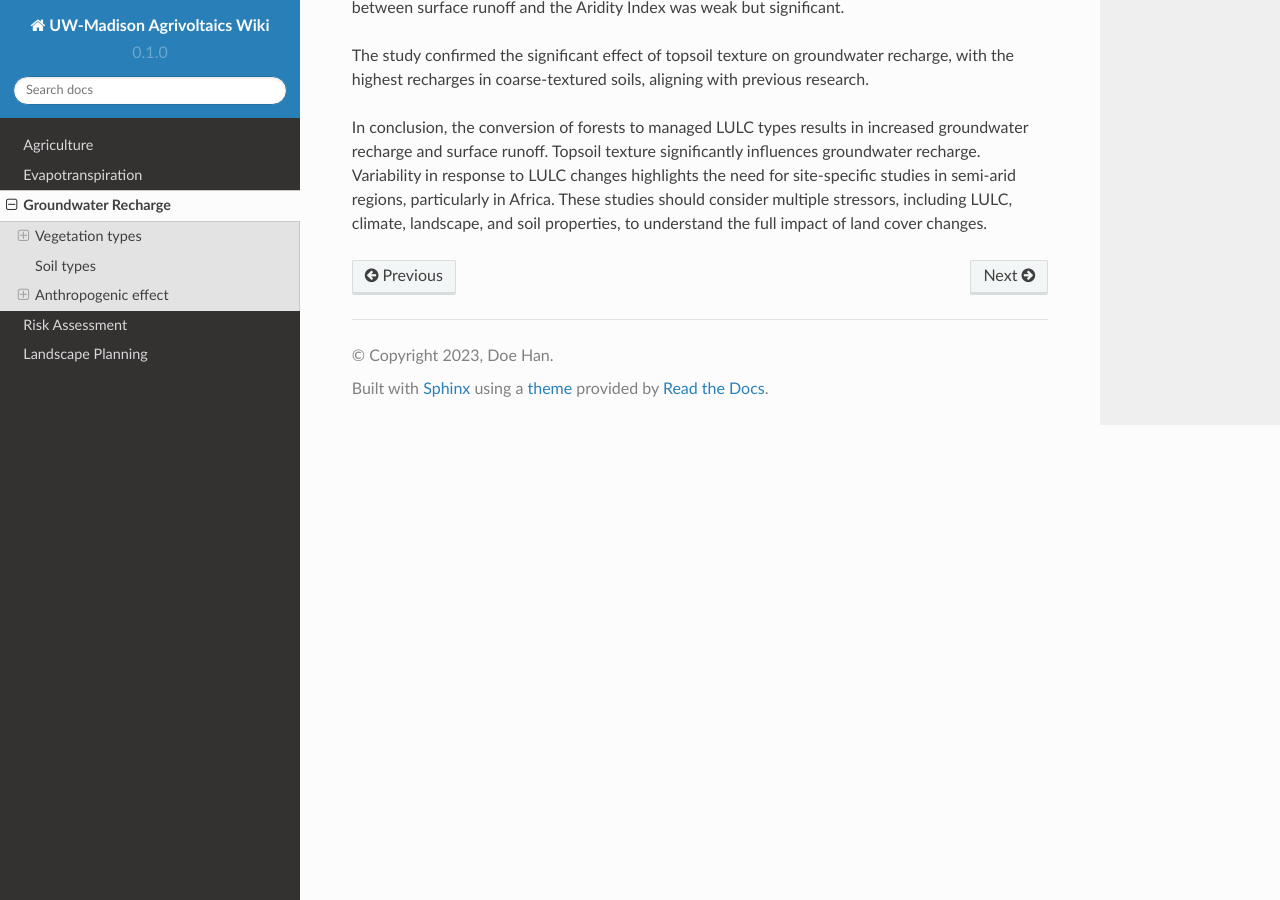
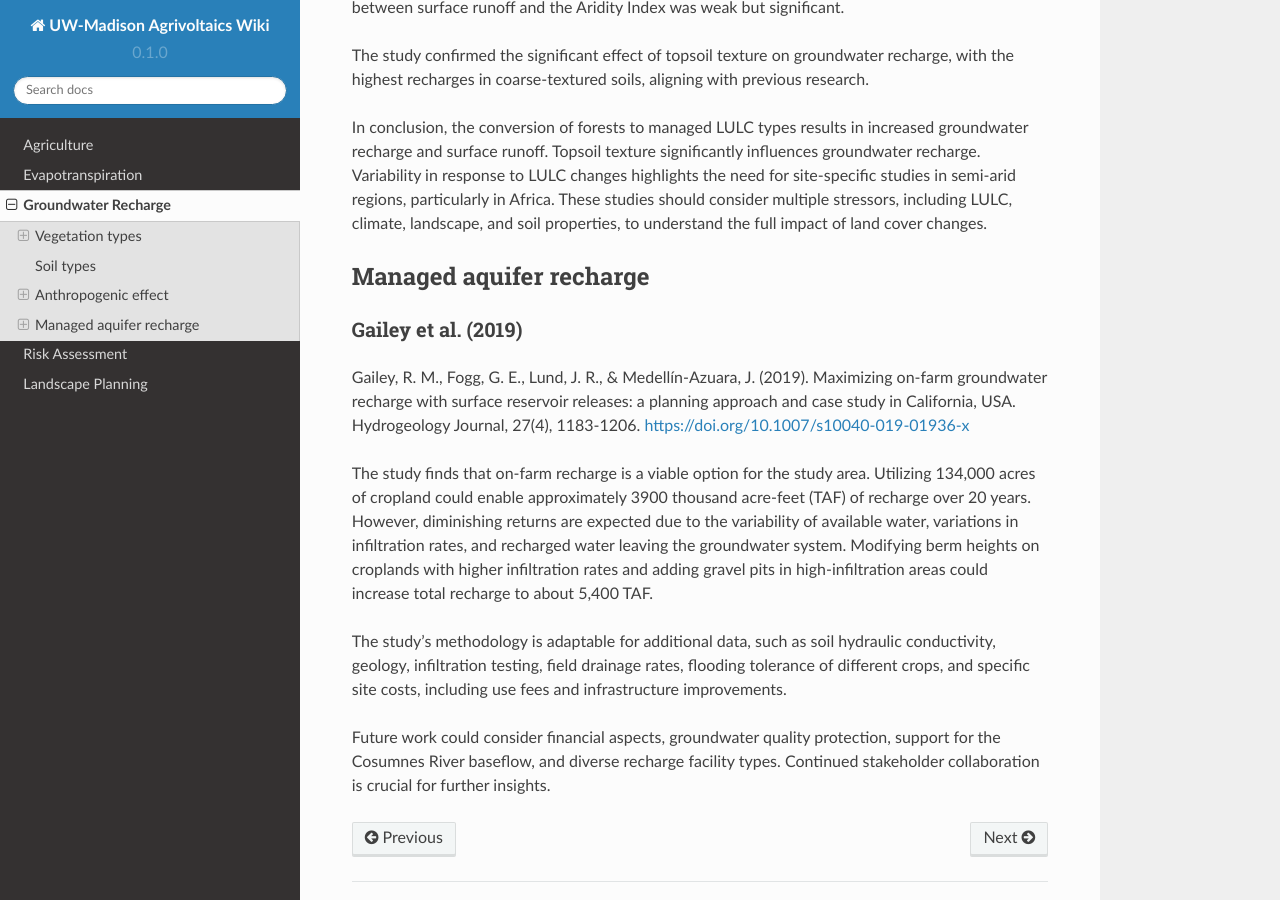
Before and after one commit to hanhydro/wiki, a Sphinx documentation site: the page built from docs/source/gw_rech.rst, in a window 1280 px wide and 900 px high, scrolled down 2018 px. Built offline with Sphinx 7.4.7 and the Read the Docs theme 2.0.0, drawn with Linux system fonts in a browser that asks for light colours; pages that are not in the unit, such as notebooks, are missing from menus.

Commit message:
Update gw_rech.rst

```diff
--- a/docs/source/gw_rech.rst
+++ b/docs/source/gw_rech.rst
@@ -41,3 +41,16 @@ Rehabilitation of bare land led to decreased surface runoff, with a reduction fr
 The study confirmed the significant effect of topsoil texture on groundwater recharge, with the highest recharges in coarse-textured soils, aligning with previous research.
 
 In conclusion, the conversion of forests to managed LULC types results in increased groundwater recharge and surface runoff. Topsoil texture significantly influences groundwater recharge. Variability in response to LULC changes highlights the need for site-specific studies in semi-arid regions, particularly in Africa. These studies should consider multiple stressors, including LULC, climate, landscape, and soil properties, to understand the full impact of land cover changes.
+
+
+Managed aquifer recharge
+------------------------
+Gailey et al. (2019)
+++++++++++++++++++++
+Gailey, R. M., Fogg, G. E., Lund, J. R., & Medellín-Azuara, J. (2019). Maximizing on-farm groundwater recharge with surface reservoir releases: a planning approach and case study in California, USA. Hydrogeology Journal, 27(4), 1183-1206. https://doi.org/10.1007/s10040-019-01936-x
+
+The study finds that on-farm recharge is a viable option for the study area. Utilizing 134,000 acres of cropland could enable approximately 3900 thousand acre-feet (TAF) of recharge over 20 years. However, diminishing returns are expected due to the variability of available water, variations in infiltration rates, and recharged water leaving the groundwater system. Modifying berm heights on croplands with higher infiltration rates and adding gravel pits in high-infiltration areas could increase total recharge to about 5,400 TAF.
+
+The study's methodology is adaptable for additional data, such as soil hydraulic conductivity, geology, infiltration testing, field drainage rates, flooding tolerance of different crops, and specific site costs, including use fees and infrastructure improvements.
+
+Future work could consider financial aspects, groundwater quality protection, support for the Cosumnes River baseflow, and diverse recharge facility types. Continued stakeholder collaboration is crucial for further insights.
```
